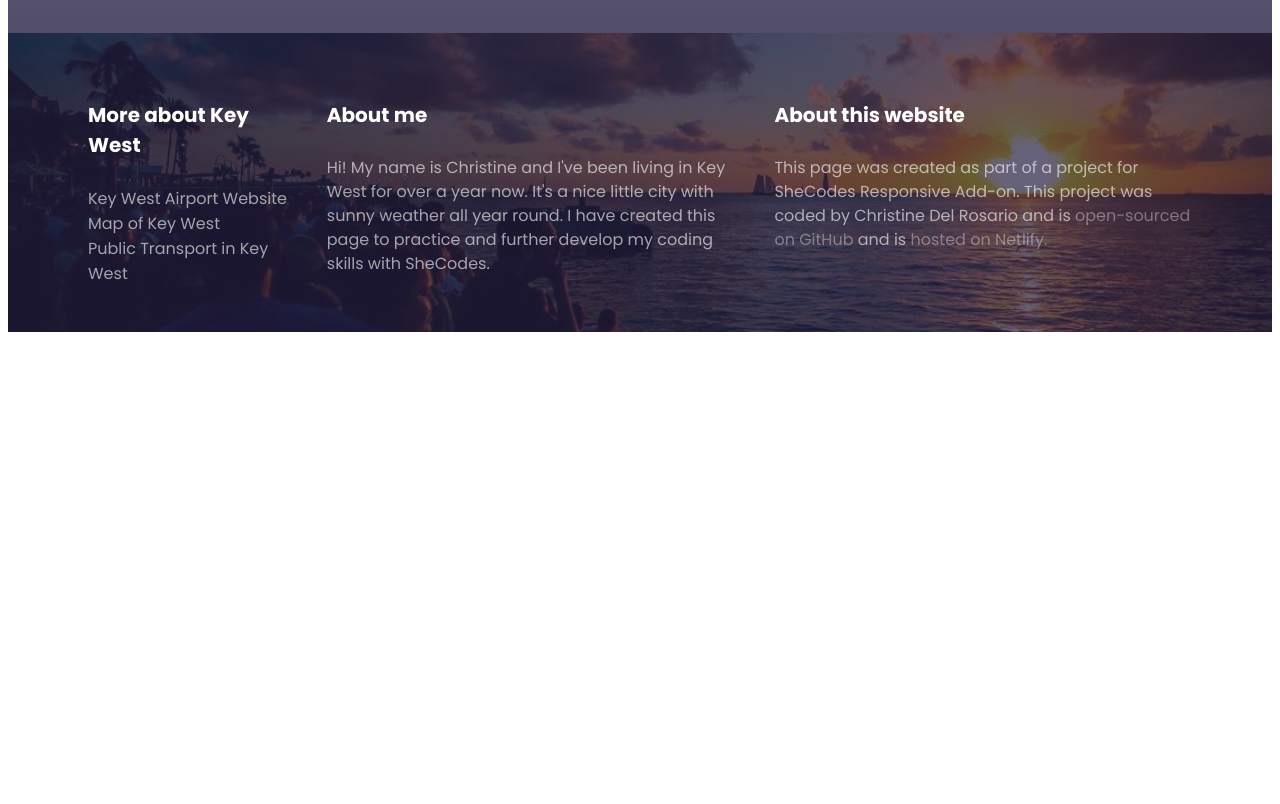
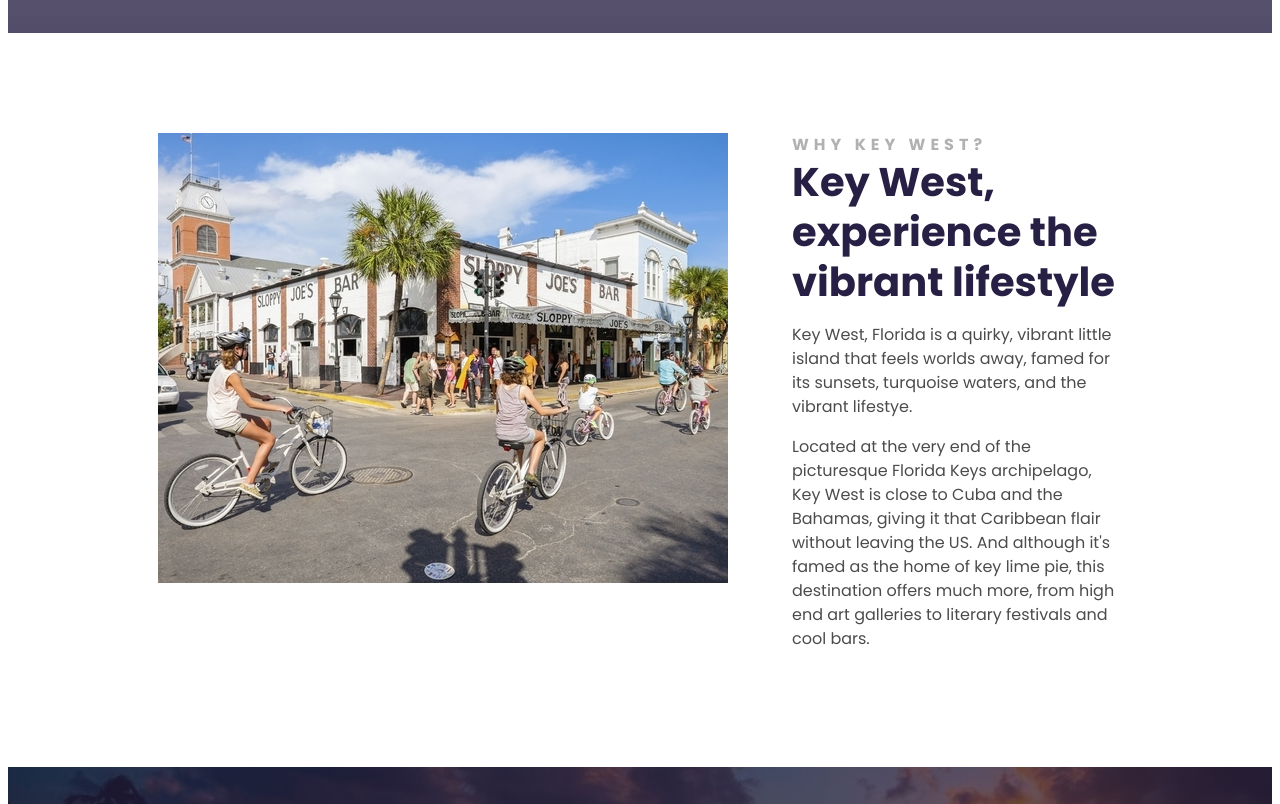
Before and after one commit to cdelro28/Travel-Project, a plain HTML site: page index.html in a window 1280 px wide. Shown: the part 700-1504 px from the top of the page. Before the commit the page ends 1040 px from the top, so only its background shows below. Drawn offline with Linux system fonts and the light colour scheme.

Commit message:
Added main
HTML & CSS

```diff
--- a/index.html
+++ b/index.html
@@ -21,6 +21,29 @@
         <h2>Florida's Southernmost Point</h2>
         <a href="#">learn more</a>
       </header>
+
+      <main>
+        <img
+          src="./images/kw-duval-sloppy-joes-bar-bikes.jpg"
+          alt="Sloppy Joe's, Famous Key West Bar"
+        />
+        <div>
+          <h5>Why Key West?</h5>
+          <h2>Key West, experience the vibrant lifestyle</h2>
+          <p>
+            Key West, Florida is a quirky, vibrant little island that feels
+            worlds away, famed for its sunsets, turquoise waters, and the
+            vibrant lifestye.
+          </p>
+          <p>
+            Located at the very end of the picturesque Florida Keys archipelago,
+            Key West is close to Cuba and the Bahamas, giving it that Caribbean
+            flair without leaving the US. And although it's famed as the home of
+            key lime pie, this destination offers much more, from high end art
+            galleries to literary festivals and cool bars.
+          </p>
+        </div>
+      </main>
 
       <footer>
         <div class="grid">
--- a/src/style.css
+++ b/src/style.css
@@ -46,6 +46,38 @@
   letter-spacing: 5px;
   text-transform: uppercase;
   margin: 0;
+}
+
+main {
+  display: grid;
+  grid-template-columns: 1fr 1fr;
+  grid-gap: 64px;
+  margin: 100px 150px;
+}
+
+main h5 {
+  font-size: 16px;
+  font-weight: 700;
+  line-height: 1.5;
+  letter-spacing: 5px;
+  text-transform: uppercase;
+  opacity: 0.3;
+  margin: 0;
+}
+
+main h2 {
+  font-size: 40px;
+  font-weight: 700;
+  line-height: 1.25;
+  color: #272044;
+  margin: 0;
+}
+
+main p {
+  font-size: 16px;
+  font-weight: 400;
+  line-height: 1.5;
+  opacity: 0.7;
 }
 
 header a {
```
Also changed, not shown: images/kw-duval-sloppy-joes-bar-bikes.jpg (added), images/kw-rooster-street.webp (added), images/kw-sloppy-joes-2025.jpg (added).
